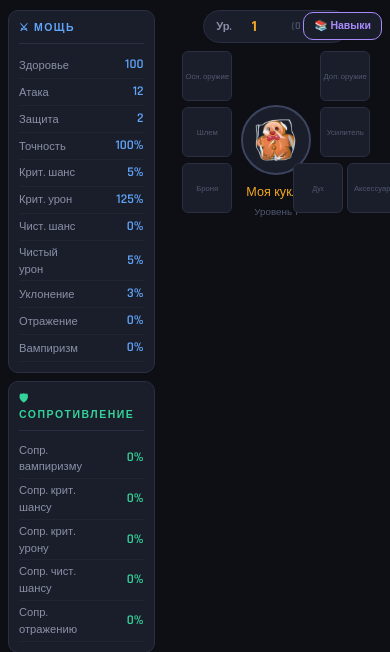
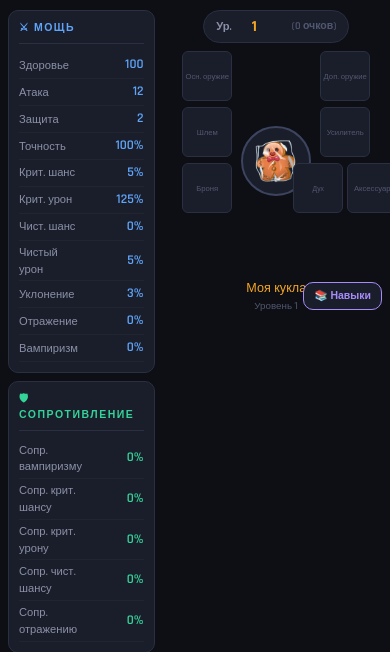
Before and after one commit to VS233/gkcalc, a Django app: page / in a window 390 px wide. Shown: the part 44-696 px from the top of the page. Run offline with Django 5.2, Linux system fonts and the light colour scheme; data comes from the database, SQL or seed files in the repository; data that the repository does not hold is empty; some libraries are stand-ins or nearby versions; some web fonts are replaced.

Commit message:
add yandex-metric

```diff
--- a/static/css/gkc.css
+++ b/static/css/gkc.css
@@ -724,7 +724,7 @@ html, body {
   /* Кнопка "📚 Навыки" — фиксированно сверху справа */
   .skills-toggle-btn {
     position: fixed;
-    top: 56px;
+    top: 326px;
     right: 8px;
     z-index: 500;
     background: var(--bg-card);
--- a/templates/base.html
+++ b/templates/base.html
@@ -10,6 +10,7 @@
   <!-- Наш CSS поверх Bootstrap -->
   <link rel="stylesheet" href="{% static 'css/gkc.css' %}">
   {% block extra_head %}{% endblock %}
+  <!-- Yandex.Metrika counter --> <script type="text/javascript">     (function(m,e,t,r,i,k,a){         m[i]=m[i]||function(){(m[i].a=m[i].a||[]).push(arguments)};         m[i].l=1*new Date();         for (var j = 0; j < document.scripts.length; j++) {if (document.scripts[j].src === r) { return; }}         k=e.createElement(t),a=e.getElementsByTagName(t)[0],k.async=1,k.src=r,a.parentNode.insertBefore(k,a)     })(window, document,'script','https://mc.webvisor.org/metrika/tag_ww.js?id=109075605', 'ym');      ym(109075605, 'init', {ssr:true, webvisor:true, clickmap:true, ecommerce:"dataLayer", referrer: document.referrer, url: location.href, accurateTrackBounce:true, trackLinks:true}); </script> <noscript><div><img src="https://mc.yandex.ru/watch/109075605" style="position:absolute; left:-9999px;" alt="" /></div></noscript> <!-- /Yandex.Metrika counter -->
 </head>
 <body>
 
--- a/templates/calculator/index.html
+++ b/templates/calculator/index.html
@@ -121,8 +121,7 @@
       <div class="char-avatar">
         <img src="{% static 'images/character.png' %}" alt="Персонаж" style="width:100%;height:100%;object-fit:contain;">
       </div>
-        <div style="font-family:var(--font-display);font-size:0.9rem;color:var(--accent);margin-top:8px;">{{ doll.name }}</div>
-        <div style="font-size:0.7rem;color:var(--text-muted);margin-top:2px;">Уровень {{ doll.character_level }}</div>
+
       </div>
 
       <!-- Правая колонка: доп.оружие, усилитель, [дух + аксессуар] -->
@@ -161,6 +160,11 @@
       </div>
 
     </div>
+
+      <div style="text-align:center;margin:0px 0;">
+        <div style="font-family:var(--font-display);font-size:0.9rem;color:var(--accent);">{{ doll.name }}</div>
+        <div style="font-size:0.7rem;color:var(--text-muted);">Уровень {{ doll.character_level }}</div>
+      </div>
 
     <input type="hidden" id="doll-id" value="{{ doll.pk }}">
     <input type="hidden" id="doll-uuid" value="{{ doll.uuid }}">
```
